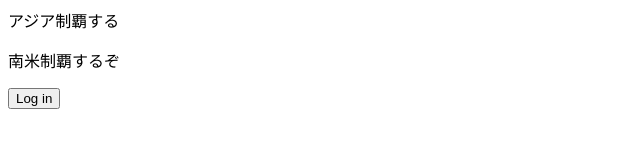
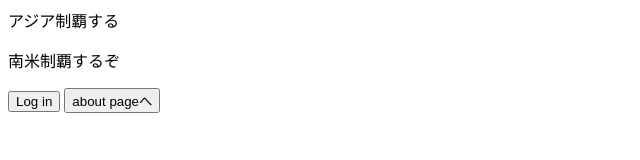
Before and after one commit to shuntaso/geeksalon4, a plain HTML site: page index.html in a window 1280 px wide. Shown: the whole page, without its empty margins (0-640 px from the left). Drawn offline with Linux system fonts and the light colour scheme.

Commit message:
ボタン作った

```diff
--- a/index.html
+++ b/index.html
@@ -11,6 +11,6 @@
     </div>
     <p>南米制覇するぞ</p>
     <button>Log in</button>
-
+    <button>about pageへ</button>
 </body>
 </html>
```
